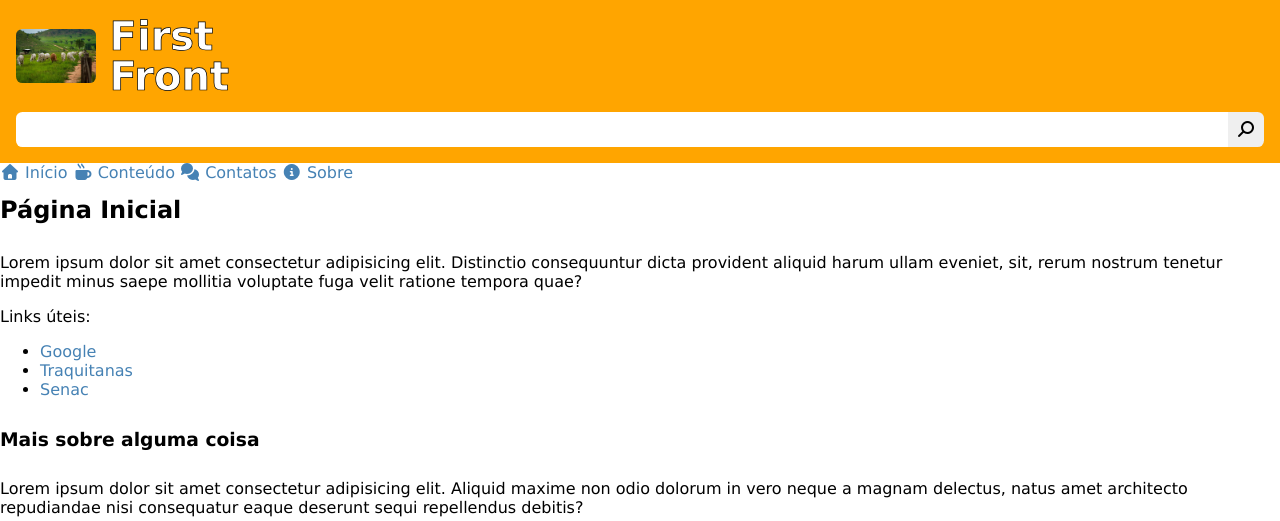
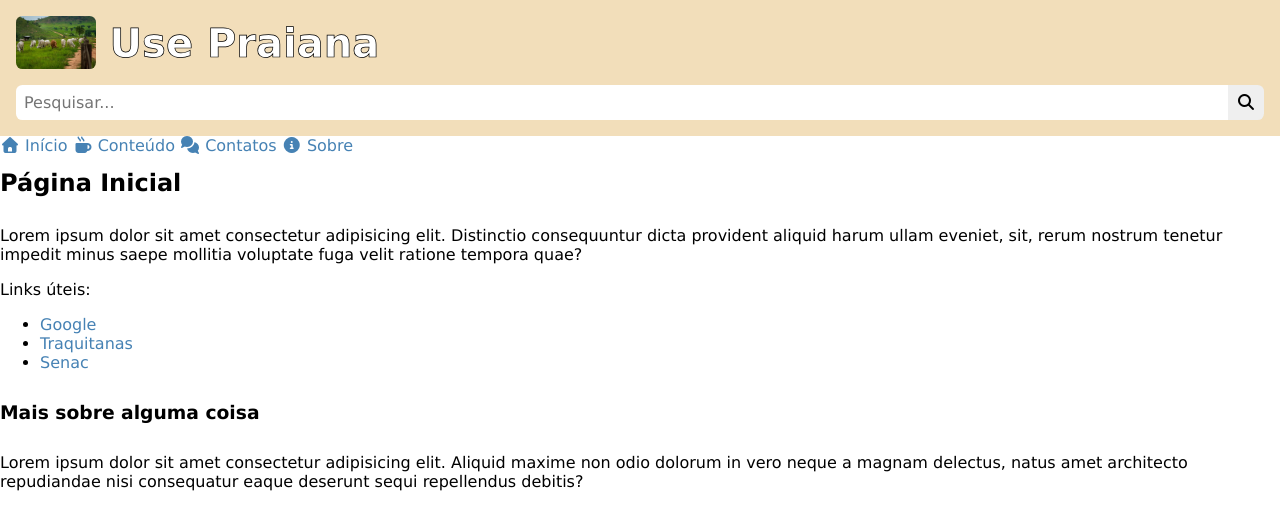
Before and after one commit to jordanamtech/first_front, a plain HTML site: page index.html in a window 1280 px wide. Shown: the top 521 px of the page. Drawn offline with Linux system fonts and the light colour scheme.

Commit message:
Update index.html

```diff
--- a/index.html
+++ b/index.html
@@ -4,10 +4,12 @@
     <head>
     <meta charset="UTF-8">
     <meta name="viewport" content="width=device-width, initial-scale=1.0">
-    <title>First Front</title>
+    <title>Use Praiana</title>
     <link rel="stylesheet" href="css/style.css">
     <link rel="stylesheet" href="https://cdnjs.cloudflare.com/ajax/libs/font-awesome/7.3.1/css/all.min.css">
     <style>
+
+
         /***********************************
          * Folhas de Estilo do Frist Front *
          ***********************************/
@@ -16,7 +18,7 @@
         /*
         Ajusta as tags para se comportar da mesma forma,
         mesmo com diferenças entre navegadores.
-        +/
+        */
 
         /* Todas as caixas */
         * {
@@ -32,7 +34,7 @@
 
         /* Todos os links com ponteiro sobre */
         a:hover {
-            color: orangered;
+            color: rgb(156, 221, 247);
         }
 
         /* Elementoas raiz */
@@ -67,7 +69,7 @@
 
         /* Seleciona o elemento "header" que é filho direto do emelento div#wrap */
         #wrap>header {
-            background-color: #ffa500;
+        background-color: #F2DEBA;
         padding: 1rem;
         }
 
@@ -140,20 +142,38 @@
     <div id="wrap">
 
         <!-- Cabeçalho -->
+
+<!-- Cabeçalho -->
 <header>
     <div>
-                <!-- Logotipo clicável para a página inicial -->
-                <a href="index.html"><img src="img/logotipo.png" alt="Logotipo do First Front"></a>
+        <!-- Logotipo da Use Praiana -->
+        <a href="index.html">
+            <img src="img/logotipo.png" alt="Logotipo Use Praiana">
+        </a>
 
-                <h1>First<br>Front</h1>
+
+        <h1>Use Praiana</h1>
+
     </div>
 
-            <!-- Formulário de pesquisa no site -->
-            <form action="https://www.google.com/search" method="get" target="_blank">
-                <input type="search" name="q" required>
-                <button type="submit"><i class="fa-solid fa-magnifying-glass fa-fw fa-flip-horizontal"></i></button>
+    <!-- Formulário de pesquisa -->
+    <form action="https://www.google.com/search"
+          method="get"
+          target="_blank">
+
+        <input
+            type="search"
+            name="q"
+            placeholder="Pesquisar..."
+            required
+        >
+
+        <button type="submit" aria-label="Pesquisar">
+            <i class="fa-solid fa-magnifying-glass fa-fw"></i>
+        </button>
     </form>
 </header>
+
 
         <!-- Menu principal -->
          <nav>
@@ -239,6 +259,7 @@
 
     </div>
 
+
 </body>
 
 </html>
```
Lines whose indentation alone changed are shown as unchanged.
